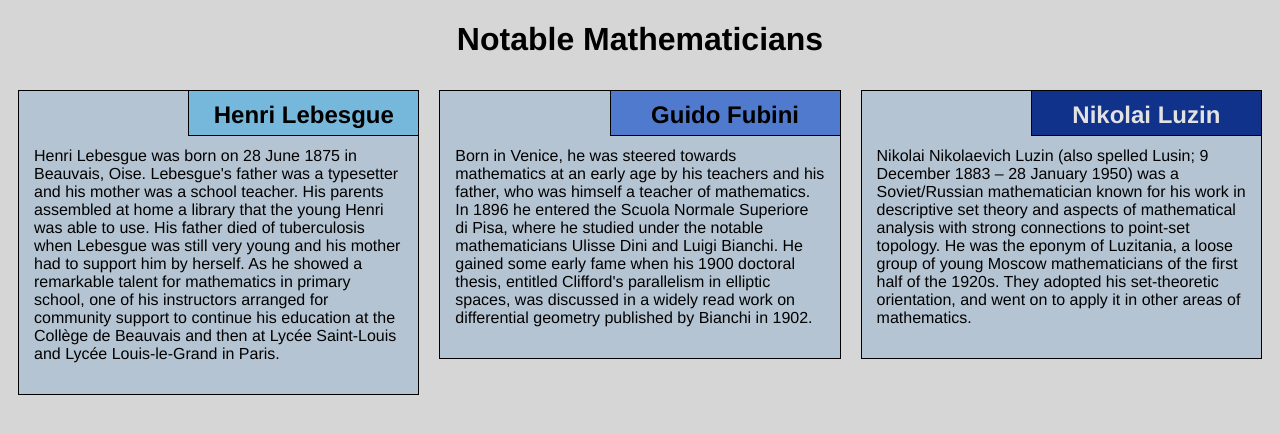
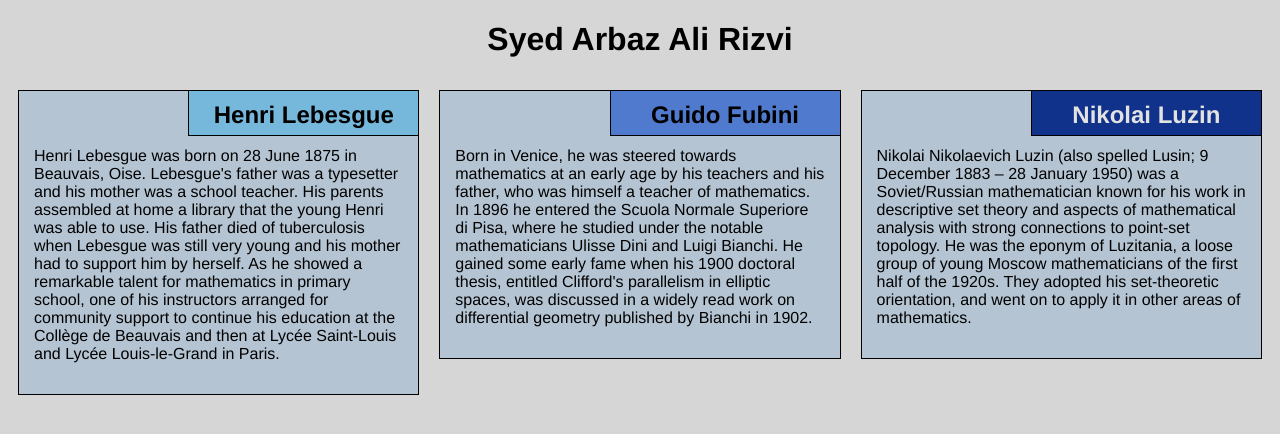
Before and after one commit to ArbazRizvi/ArbazRizvi.github.io, a plain HTML site: page module2_solution/index.html in a window 1280 px wide. Drawn offline with Linux system fonts and the light colour scheme.

Commit message:
Update index.html

```diff
--- a/module2_solution/index.html
+++ b/module2_solution/index.html
@@ -9,7 +9,7 @@
 </head>
 
 <body>
-    <h1>Notable Mathematicians</h1>
+    <h1>Syed Arbaz Ali Rizvi</h1>
     <div class="row">
         <div class="col-lg-4 col-md-6 col-sm-12">
             <section class="lebesgue">
```
